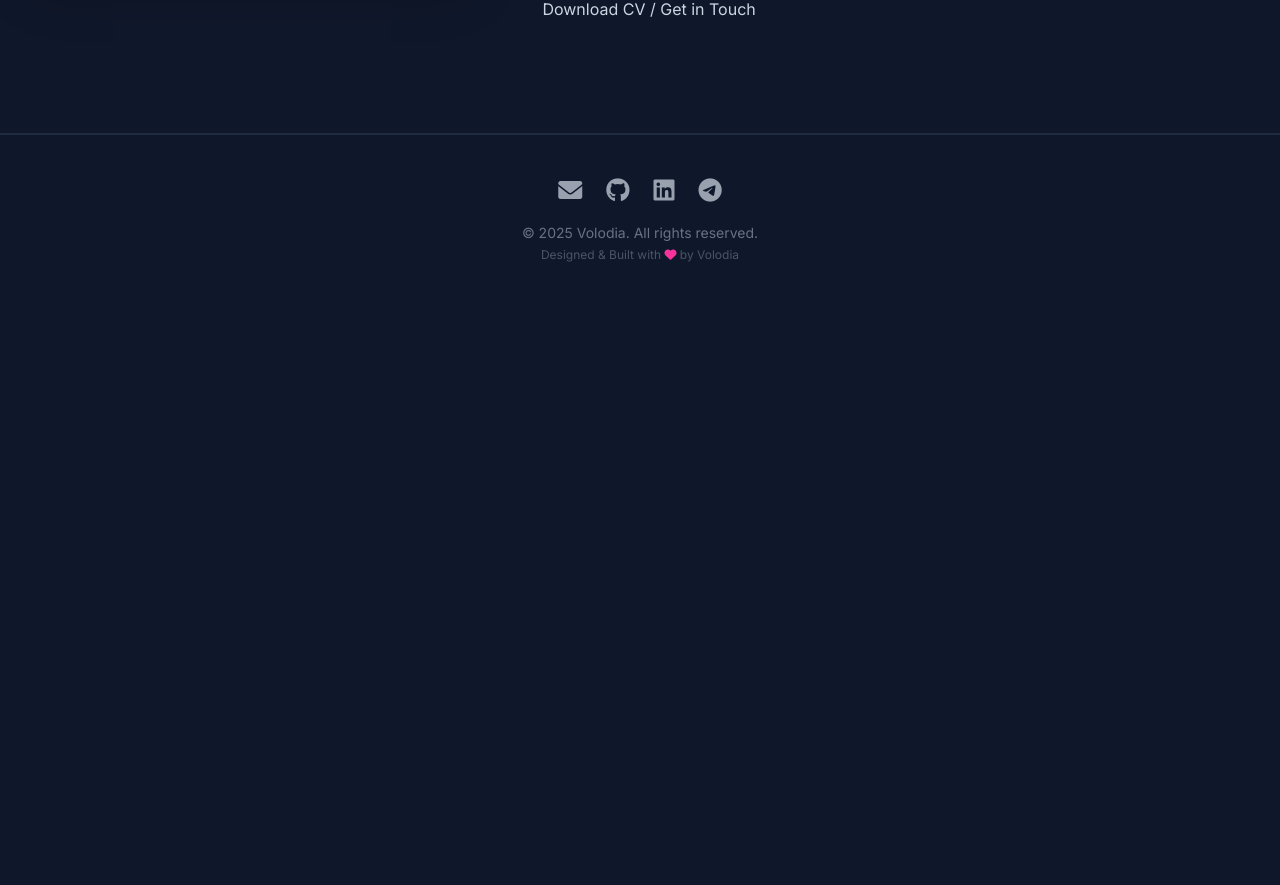
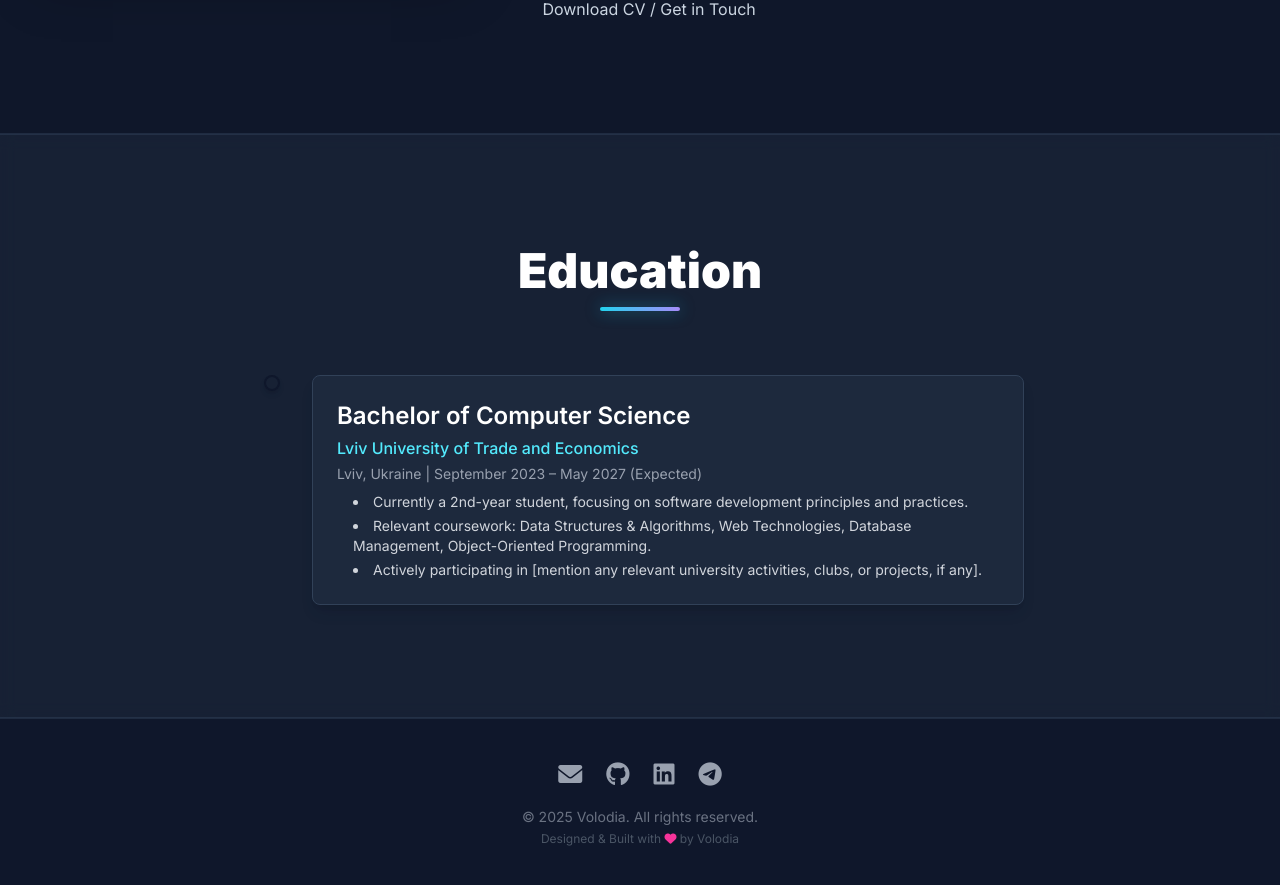
Before and after one commit to Volodia34/Portfolio, a Next.js app: page /about in a window 1280 px wide. Shown: the part 1112-1997 px from the top of the page. Before the commit the page ends 1415 px from the top, so only its background shows below. Built offline with nearby package versions, Linux system fonts and the light colour scheme.

Commit message:
feat(about): Add EducationSection with scroll animations

```diff
--- a/src/app/about/page.tsx
+++ b/src/app/about/page.tsx
@@ -1,5 +1,6 @@
 import PageHeaderAbout from "@/components/about/PageHeaderAbout";
 import MyStorySection from "@/components/about/MyStorySection";
+import EducationSection from "@/components/about/EducationSection";
 
 
 export default function AboutPage() {
@@ -7,6 +8,7 @@ export default function AboutPage() {
         <>
             <PageHeaderAbout />
             <MyStorySection/>
+            <EducationSection/>
         </>
     )
 }
--- a/src/app/globals.css
+++ b/src/app/globals.css
@@ -162,3 +162,51 @@ body {
 .blog-post-thumbnail {
   @apply w-full h-48 object-cover transition-transform duration-300 group-hover:scale-110;
 }
+
+
+
+section-title-custom {
+  @apply text-3xl md:text-4xl lg:text-5xl font-black text-center mb-10 md:mb-16 text-white relative pb-4;
+}
+.section-title-custom::after {
+  content: '';
+  position: absolute;
+  width: 80px;
+  height: 4px;
+  bottom: 0;
+  left: 50%;
+  transform: translateX(-50%);
+  background-image: linear-gradient(to right, #22d3ee, #a78bfa);
+  border-radius: 2px;
+  box-shadow: 0 0 15px rgba(34, 211, 238, 0.5);
+}
+
+.section-divider-top {
+  @apply border-t border-slate-700/50;
+}
+.section-divider-bottom {
+  @apply border-b border-slate-700/50;
+}
+
+.education-entry {
+  @apply flex;
+}
+
+.education-timeline {
+  @apply w-8 flex flex-col items-center mr-6 shrink-0;
+}
+
+.timeline-dot {
+  @apply w-4 h-4 rounded-full border-2 border-slate-900 shadow-md z-10;
+
+}
+.timeline-line {
+  @apply w-0.5 flex-1 bg-slate-700;
+}
+.education-content {
+  @apply bg-slate-800 p-6 rounded-lg shadow-lg flex-1 border border-slate-700 hover:border-cyan-500/50 transition-colors duration-300;
+}
+
+.opacity-0 {
+  opacity: 0;
+}
--- /dev/null
+++ b/src/components/about/EducationSection.tsx
@@ -0,0 +1,142 @@
+'use client';
+import { useEffect, useRef } from 'react';
+
+interface EducationEntryProps {
+    degree: string;
+    university: string;
+    universityColorClass: string;
+    locationAndDate: string;
+    details: string[];
+    isLast?: boolean;
+    delay: number;
+}
+
+const educationData: EducationEntryProps[] = [
+    {
+        degree: 'Bachelor of Computer Science',
+        university: 'Lviv University of Trade and Economics',
+        universityColorClass: 'text-cyan-300',
+        locationAndDate: 'Lviv, Ukraine | September 2023 – May 2027 (Expected)',
+        details: [
+            'Currently a 2nd-year student, focusing on software development principles and practices.',
+            'Relevant coursework: Data Structures & Algorithms, Web Technologies, Database Management, Object-Oriented Programming.',
+            'Actively participating in [mention any relevant university activities, clubs, or projects, if any].',
+        ],
+        delay: 100,
+    },
+
+];
+
+const EducationEntry: React.FC<EducationEntryProps> = ({
+                                                           degree,
+                                                           university,
+                                                           universityColorClass,
+                                                           locationAndDate,
+                                                           details,
+                                                           isLast = false,
+                                                           delay,
+                                                       }) => {
+    const entryRef = useRef<HTMLDivElement>(null);
+
+    useEffect(() => {
+        if (typeof window.anime !== 'undefined' && entryRef.current) {
+            const anime = window.anime;
+            const observer = new IntersectionObserver(
+                (entries) => {
+                    entries.forEach((entry) => {
+                        if (entry.isIntersecting) {
+                            anime({
+                                targets: entry.target,
+                                opacity: [0, 1],
+                                translateY: [20, 0],
+                                scale: [0.98, 1],
+                                easing: 'easeOutExpo',
+                                duration: 800,
+                                delay: parseInt(entry.target.getAttribute('data-delay') || '0'),
+                            });
+                            observer.unobserve(entry.target);
+                        }
+                    });
+                },
+                { threshold: 0.15 }
+            );
+            observer.observe(entryRef.current);
+            return () => observer.disconnect();
+        } else if (entryRef.current) {
+            entryRef.current.style.opacity = '1';
+        }
+    }, []);
+
+
+    return (
+        <div ref={entryRef} className={`education-entry mt-10 opacity-0`} data-delay={delay}>
+            <div className="education-timeline">
+                <div className={`timeline-dot ${universityColorClass.replace('text-', 'bg-')}`}></div>
+                {!isLast && <div className="timeline-line bg-slate-700"></div>}
+            </div>
+            <div className="education-content">
+                <h3 className="text-2xl font-semibold text-white">{degree}</h3>
+                <p className={`${universityColorClass} font-medium my-1`}>{university}</p>
+                <p className="text-sm text-gray-400 mb-2">{locationAndDate}</p>
+                <ul className="list-disc list-inside text-gray-300 text-sm space-y-1 pl-4">
+                    {details.map((detail, i) => (
+                        <li key={i}>{detail}</li>
+                    ))}
+                </ul>
+            </div>
+        </div>
+    );
+};
+
+const EducationSection: React.FC = () => {
+    const titleRef = useRef<HTMLHeadingElement>(null);
+
+    useEffect(() => {
+        if (typeof window.anime !== 'undefined' && titleRef.current) {
+            const anime = window.anime;
+            const observer = new IntersectionObserver(
+                (entries) => {
+                    entries.forEach((entry) => {
+                        if (entry.isIntersecting) {
+                            anime({
+                                targets: entry.target,
+                                opacity: [0, 1],
+                                translateY: [20, 0],
+                                easing: 'easeOutExpo',
+                                duration: 800,
+                            });
+                            observer.unobserve(entry.target);
+                        }
+                    });
+                },
+                { threshold: 0.15 }
+            );
+            observer.observe(titleRef.current);
+            return () => observer.disconnect();
+        } else if (titleRef.current) {
+            titleRef.current.style.opacity = '1';
+        }
+    }, []);
+
+
+    return (
+        <section id="education" className="py-20 md:py-28 bg-slate-800/60 backdrop-blur-sm section-divider-top section-divider-bottom">
+            <div className="container mx-auto px-6">
+                <h2 ref={titleRef} className="section-title-custom text-center opacity-0">
+                    Education
+                </h2>
+                <div className="max-w-3xl mx-auto mt-12">
+                    {educationData.map((edu, index) => (
+                        <EducationEntry
+                            key={index}
+                            {...edu}
+                            isLast={index === educationData.length - 1}
+                        />
+                    ))}
+                </div>
+            </div>
+        </section>
+    );
+};
+
+export default EducationSection;
```
